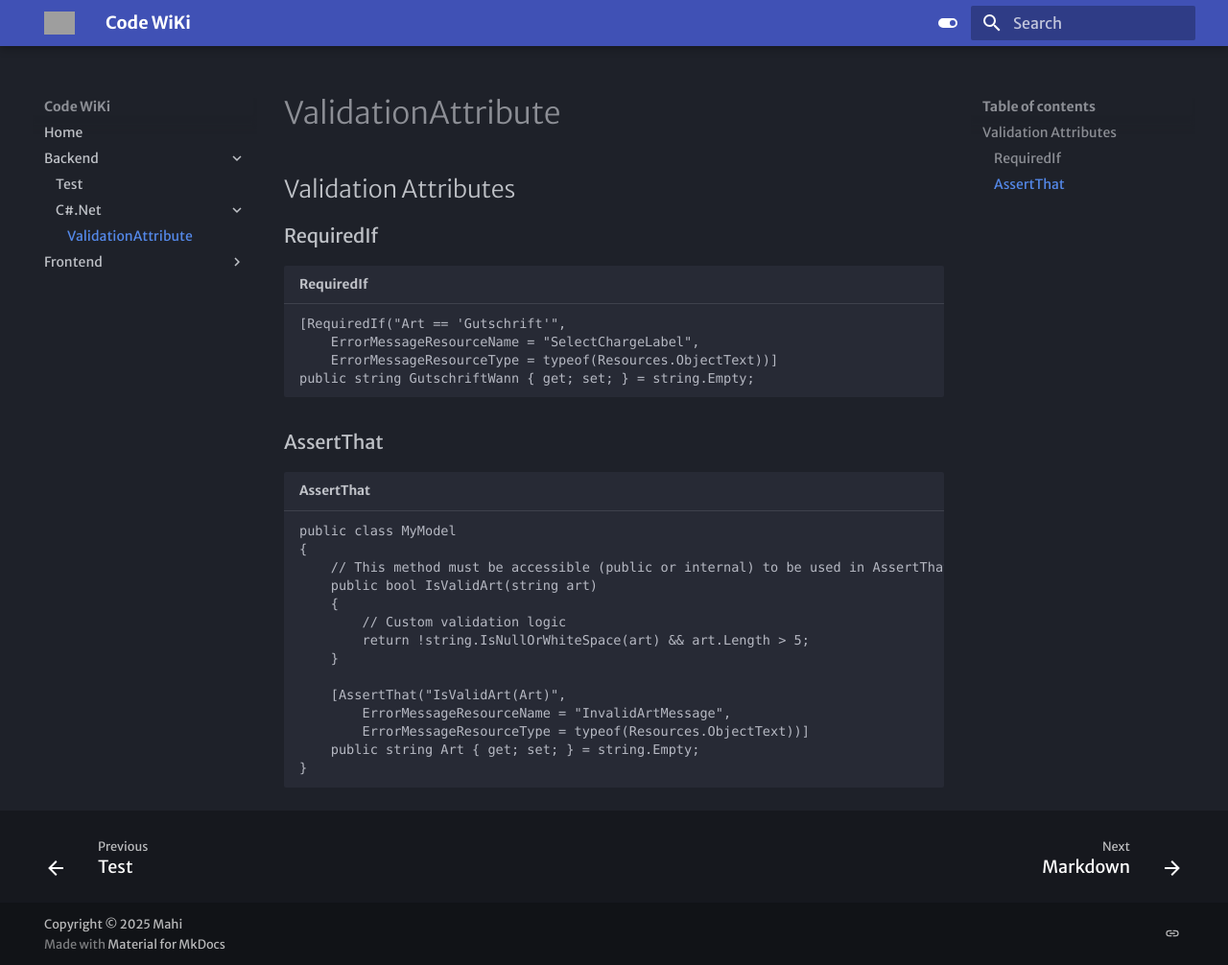
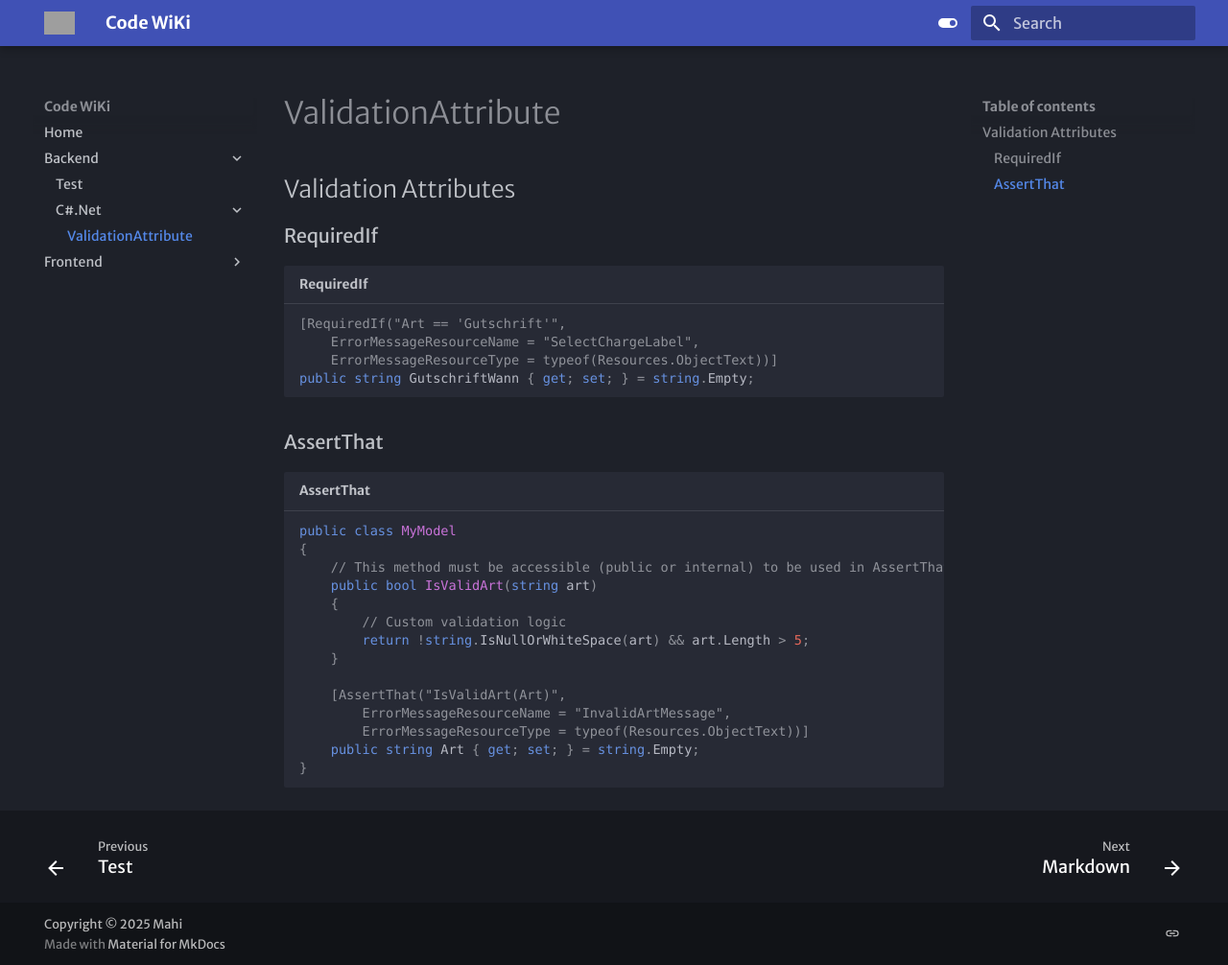
Before and after one commit to mkouhpayeh/code-wiki, an MkDocs documentation site: the page built from docs/Backend/C#.Net/ValidationAttribute.md, in a window 1280 px wide and 1006 px high. Shown: the whole window at 96% size. Built offline with MkDocs 1.6.1 and Material for MkDocs 9.7.7, drawn with Linux system fonts in a browser that asks for light colours; some web fonts are replaced; grey boxes are pictures that could not be loaded.

Commit message:
Update ValidationAttribute.md

````diff
--- a/docs/Backend/C#.Net/ValidationAttribute.md
+++ b/docs/Backend/C#.Net/ValidationAttribute.md
@@ -1,7 +1,7 @@
 ## Validation Attributes
 
 ### RequiredIf
-``` C#.Net title="RequiredIf"
+```csharp title="RequiredIf"
 [RequiredIf("Art == 'Gutschrift'",
     ErrorMessageResourceName = "SelectChargeLabel",
     ErrorMessageResourceType = typeof(Resources.ObjectText))]
@@ -9,7 +9,7 @@ public string GutschriftWann { get; set; } = string.Empty;
 ```
 
 ### AssertThat
-``` C#.Net title="AssertThat"
+```csharp title="AssertThat"
 public class MyModel
 {
     // This method must be accessible (public or internal) to be used in AssertThat
````
